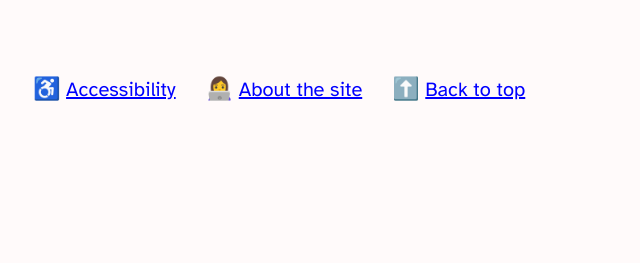
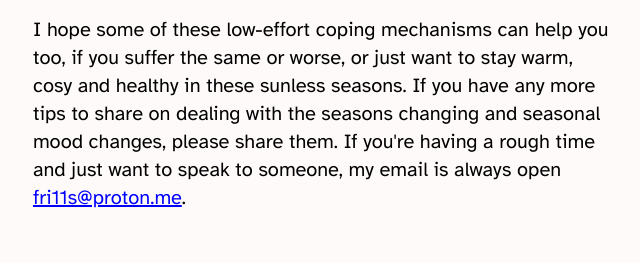
Before and after one commit to frillsdev/frills-neocities, an Eleventy site: page content/blog/021123-dealing-with-seasons.md in a window 1280 px wide. Shown: the part 3032-3295 px from the top of the page, without its empty margins (289-929 px from the left). Before the commit the page ends 3197 px from the top, so only its background shows below. Built offline with nearby package versions, Linux system fonts and the light colour scheme; Eleventy itself is replaced by a stand-in of ours; files that its build step writes are made by us from their sources.

Commit message:
📝 Update blog post

```diff
--- a/content/blog/021123-dealing-with-seasons.md
+++ b/content/blog/021123-dealing-with-seasons.md
@@ -42,3 +42,6 @@ You can get vitamin D from food as well, so make sure you're eating right.
 ### Wear soft, warm and non-constricting clothes
 
 As a cold-blooded human, when the sun goes in, I get cold. All I want to do is cosy up in a blanket all day on the sofa, but a girl got a job to do. So instead, I wear my blanket! Blanket jumpers are the best thing ever, please get one. I also have a hot water bottle belt (or 'wrap around hot water bottle'), intended for period pain relief, but I want to be warm all the time!
+
+
+I hope some of these low-effort coping mechanisms can help you too, if you suffer the same or worse, or just want to stay warm, cosy and healthy in these sunless seasons. If you have any more tips to share on dealing with the seasons changing and seasonal mood changes, please share them. If you're having a rough time and just want to speak to someone, my email is always open <a href="mailto:fri11s@proton.me">fri11s@proton.me</a>.
```
